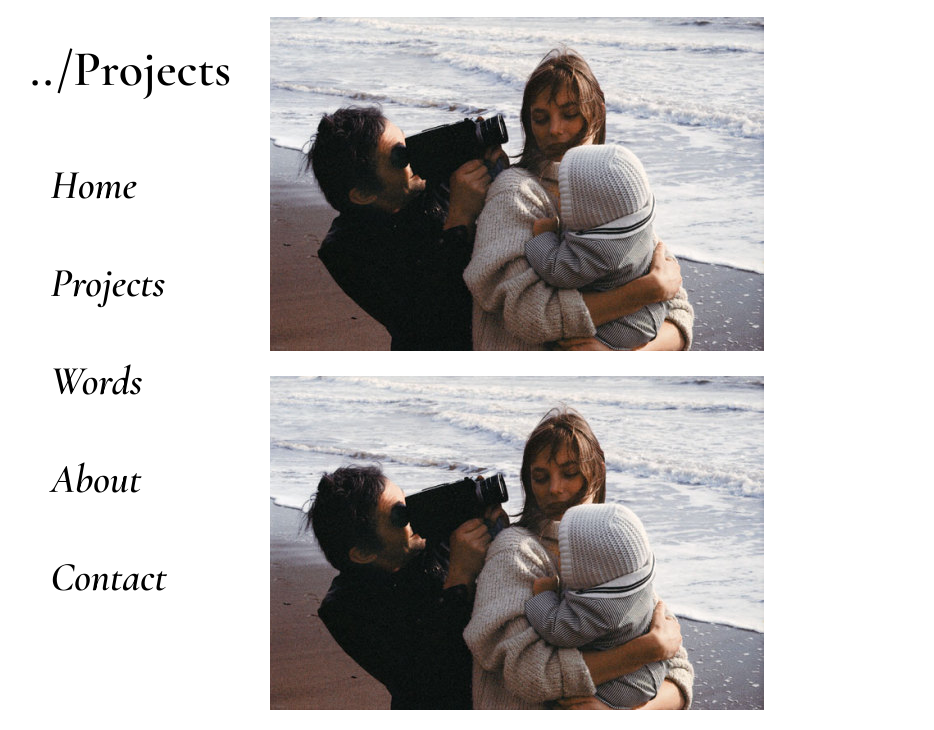
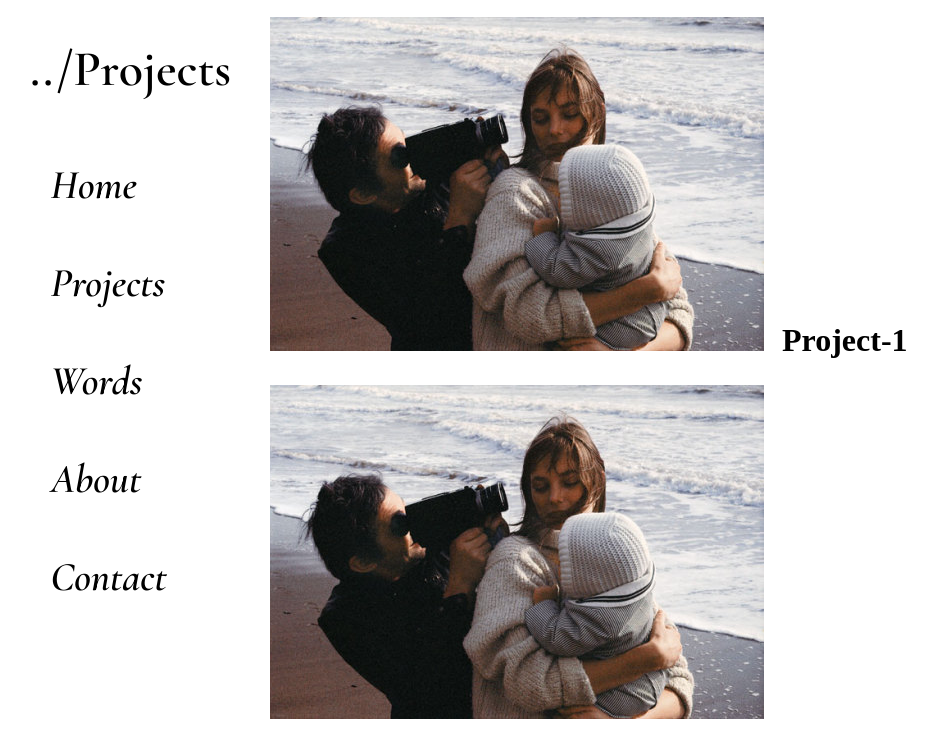
Before and after one commit to clairecoxo/claire_cohenWDB, a plain HTML site: page Portfolio_2017/projects.html in a window 1280 px wide. Shown: the top 730 px of the page, without its empty margins (50-984 px from the left). Drawn offline with nearby package versions, Linux system fonts and the light colour scheme; a web font is replaced by a local one.

Commit message:
Adding Links to Grid for projects page

```diff
--- a/Portfolio_2017/css/content.css
+++ b/Portfolio_2017/css/content.css
@@ -71,7 +71,7 @@ a:hover{
     text-decoration: line-through;
 }
 
-/*GRID NAVIGATION + HOMEPAGE BODY*/
+/*GRID NAVIGATION + PROJECT BODY*/
 #grid-content{
     padding: .375rem;
     display: flex;
@@ -90,6 +90,15 @@ img{
     max-width: 45rem;
     margin-right: 1rem;
 }
+.project-links{
+    font-family: 'Avenir Next';
+    font-size: 2rem;
+    font-weight: 700;
+}
+a.project-links:hover{
+    color:#F1E0B5;
+    text-decoration: none;
+}
 
 /*FOOTER*/
 footer {
--- a/Portfolio_2017/projects.html
+++ b/Portfolio_2017/projects.html
@@ -34,6 +34,7 @@
 
         <div class="grid-item">
             <img src="../Portfolio_2017/img/testimg_1.jpg">
+            <a class="project-links" href="../Portfolio_2017/about.html">Project-1</a>
         </div>
 
         <div class="grid-item">
```
